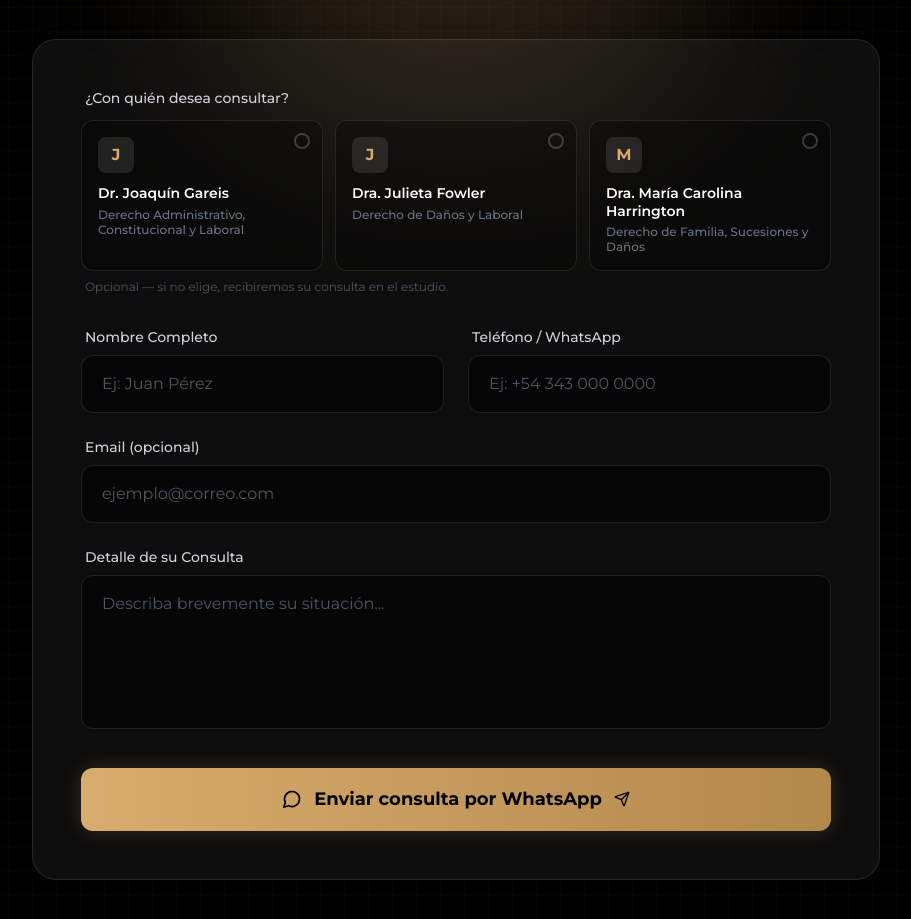
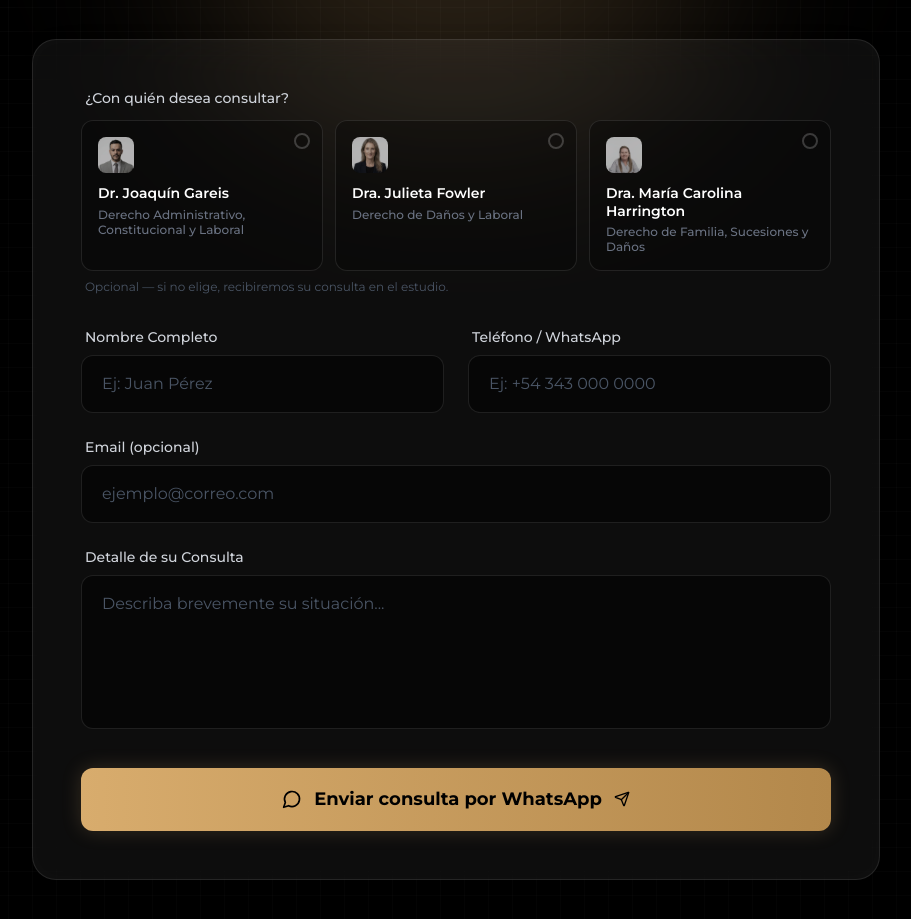
Before and after one commit to paranalegalweb/Paranalegal, a React (Vite) app: page / in a window 1280 px wide. Shown: the part 5080-5999 px from the top of the page, without its empty margins (184-1095 px from the left). Built offline with nearby package versions, Linux system fonts and the light colour scheme.

Commit message:
Use professional photos in contact form selector
Replace initial letters with actual team photos. Selected
professional shows full color with gold ring, unselected
are slightly desaturated.

Co-Authored-By: Claude Opus 4.6 (1M context) <noreply@anthropic.com>

```diff
--- a/src/app/components/Contact.tsx
+++ b/src/app/components/Contact.tsx
@@ -1,11 +1,14 @@
 import { useState, useRef } from 'react';
 import { Send, MessageCircle } from 'lucide-react';
 import { motion, useInView } from 'motion/react';
+import gareisFoto from '@/assets/319580ecb14ee19e4837478307535e23137c8e4d.webp';
+import fowlerFoto from '@/assets/9c59ee4dd4fbff84b2045070d6201afd4aaff0b6.webp';
+import harringtonFoto from '@/assets/60de1ab3dd863e350d2c56b64d6db05cf9351f5e.webp';
 
 const professionals = [
-  { name: 'Dr. Joaquín Gareis', role: 'Derecho Administrativo, Constitucional y Laboral', whatsapp: '5493434519112', initial: 'J' },
-  { name: 'Dra. Julieta Fowler', role: 'Derecho de Daños y Laboral', whatsapp: '5493436101776', initial: 'J' },
-  { name: 'Dra. María Carolina Harrington', role: 'Derecho de Familia, Sucesiones y Daños', whatsapp: '5493434757858', initial: 'M' },
+  { name: 'Dr. Joaquín Gareis', role: 'Derecho Administrativo, Constitucional y Laboral', whatsapp: '5493434519112', image: gareisFoto },
+  { name: 'Dra. Julieta Fowler', role: 'Derecho de Daños y Laboral', whatsapp: '5493436101776', image: fowlerFoto },
+  { name: 'Dra. María Carolina Harrington', role: 'Derecho de Familia, Sucesiones y Daños', whatsapp: '5493434757858', image: harringtonFoto },
 ];
 
 export function Contact() {
@@ -122,11 +125,13 @@ export function Contact() {
                       />
                     )}
                   </div>
-                  <div className={`w-9 h-9 rounded-lg flex items-center justify-center font-bold sm:mb-3 flex-shrink-0 transition-colors duration-300 ${
-                    selectedPro === index ? 'bg-[#d8ac6d] text-black' : 'bg-[#ffffff]/10 text-[#d8ac6d]'
-                  }`}>
-                    {pro.initial}
-                  </div>
+                  <img
+                    src={pro.image}
+                    alt={pro.name}
+                    className={`w-9 h-9 rounded-lg object-cover object-top sm:mb-3 flex-shrink-0 transition-all duration-300 ${
+                      selectedPro === index ? 'ring-2 ring-[#d8ac6d]' : 'opacity-70 grayscale-[30%]'
+                    }`}
+                  />
                   <div className="min-w-0">
                     <p className={`font-semibold text-sm leading-tight mb-0.5 sm:mb-1 transition-colors duration-300 ${
                       selectedPro === index ? 'text-[#d8ac6d]' : 'text-white'
```
